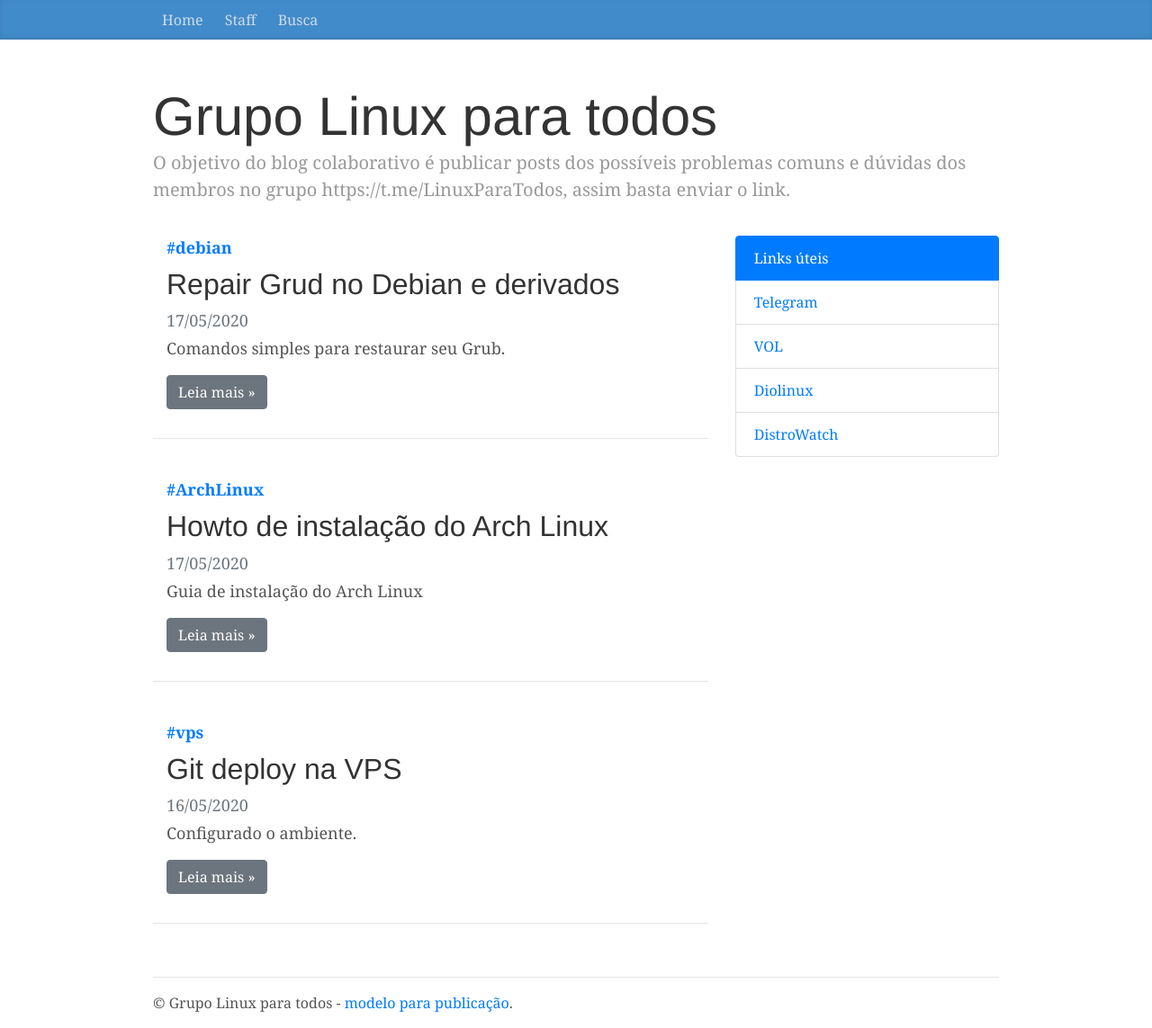
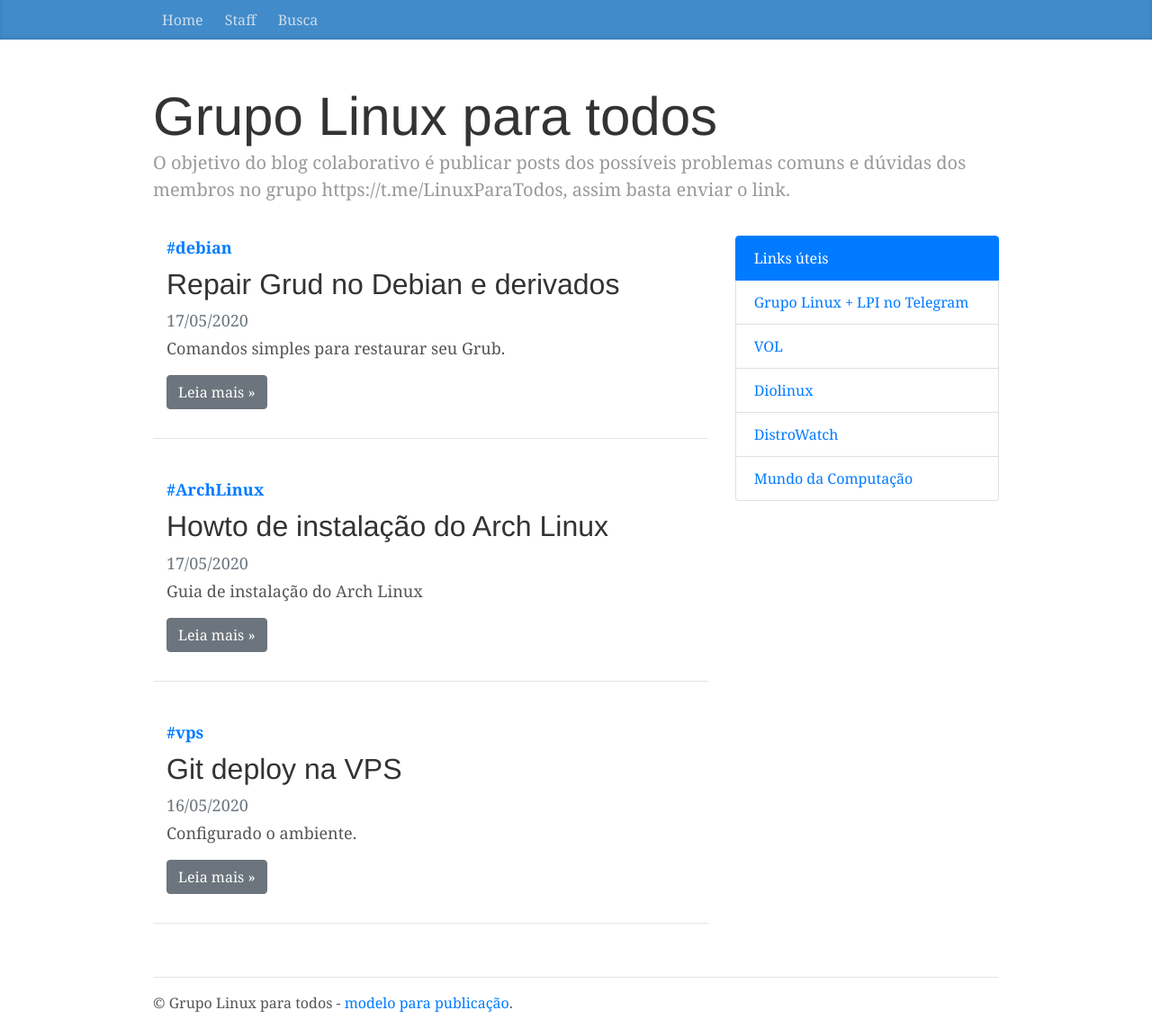
Before and after one commit to GrupoLinux/grupolinux.github.io, a Jekyll site: the page built from index.html, in a window 1280 px wide. Shown: the whole page at 90% size. Built offline with Jekyll 4.4.1, drawn with Linux system fonts in a browser that asks for light colours.

Commit message:
adicionando complementos

```diff
--- a/_data/links.yml
+++ b/_data/links.yml
@@ -1,4 +1,4 @@
-- name: Telegram
+- name: Grupo Linux + LPI no Telegram
   link: https://t.me/LinuxParaTodos
 - name: VOL
   link: https://www.vivaolinux.com.br
@@ -6,3 +6,5 @@
   link: https://diolinux.com.br
 - name: DistroWatch
   link: https://distrowatch.com
+- name: Mundo da Computação
+  link: https://mundodacomputacaointegral.blogspot.com
```
Also changed, not shown: _authors/reginaldo.md (+2 -2 lines), about.md (+1 -1 lines).
